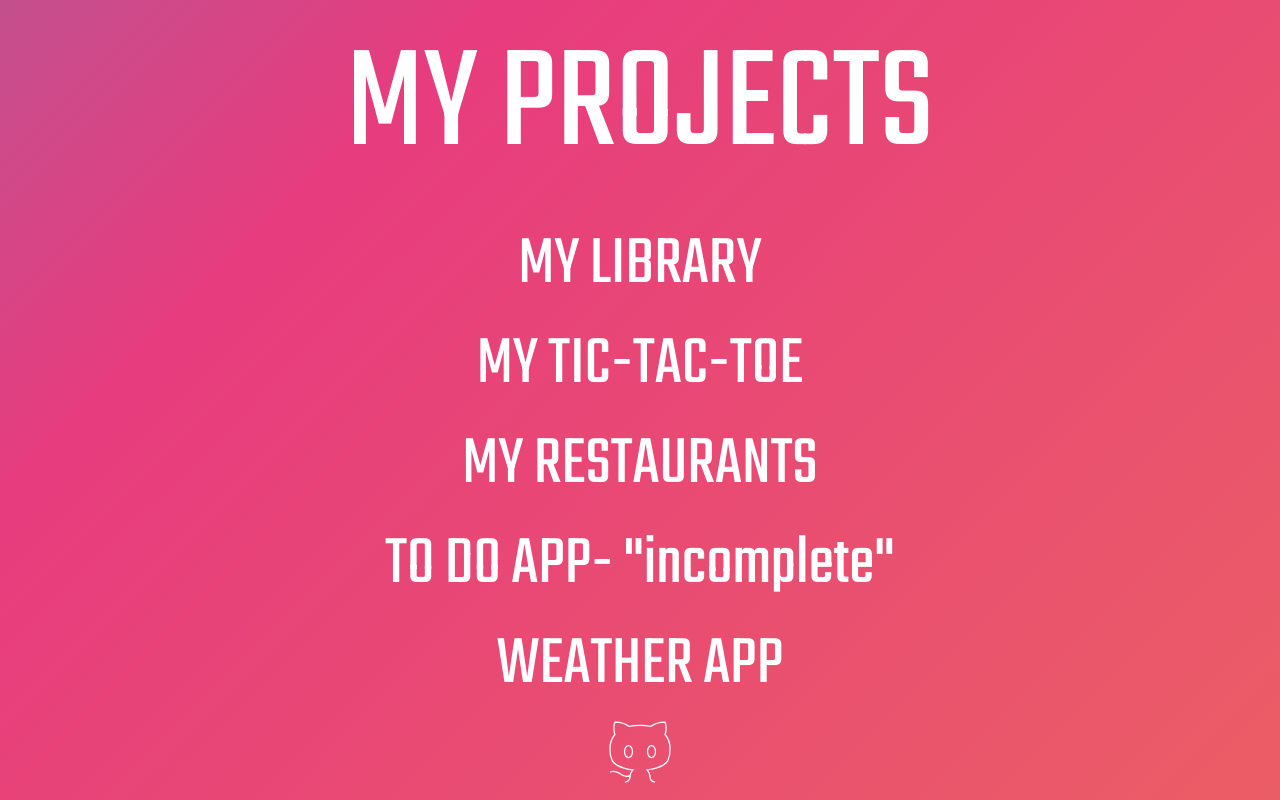
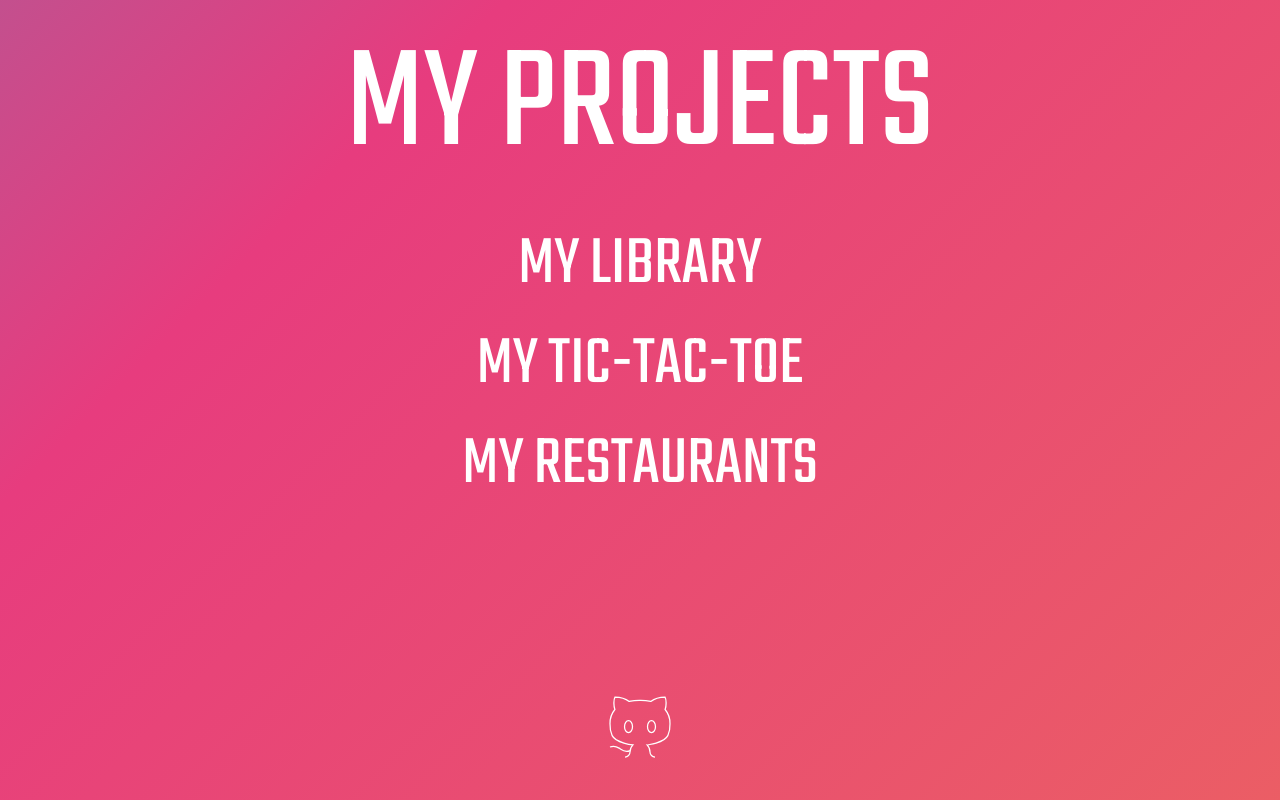
Before and after one commit to exp1x1/my-js, a website: page index.html in a window 1280 px wide. Drawn offline with Linux system fonts and the light colour scheme.

Commit message:
rever changes

```diff
--- a/index.html
+++ b/index.html
@@ -16,9 +16,6 @@
       <a href="./project-my-library/index.html">MY LIBRARY</a>
       <a href="./project-tic-tac-toe/index.html">MY TIC-TAC-TOE</a>
       <a href="https://exp1x1.github.io/restaurants-pages/">MY RESTAURANTS</a>
-      <a href="https://exp1x1.github.io/to_do_odin/">TO DO APP- "incomplete"</a>
-      <a href="https://exp1x1.github.io/Weather-App-TOP/">WEATHER APP</a>
-    </div>
   </div>
   <div class="footer">
     <a href="https://github.com/exp1x1/my-js"><img src="./project-my-library/pic/github-svgrepo-com.svg" alt="github-logo"></a>
```
